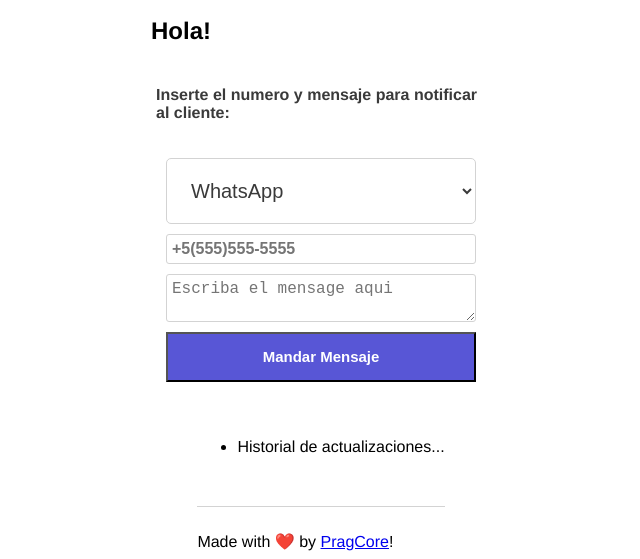
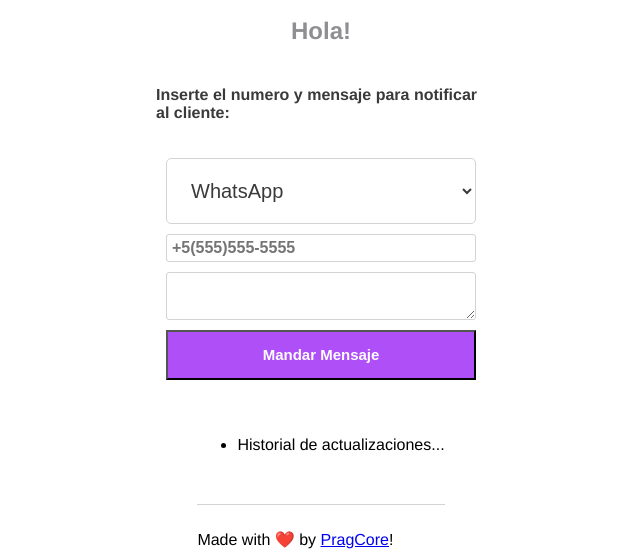
Before and after one commit to moyoteg/pragWash, a website: page views/index.html in a window 1280 px wide. Shown: the part 270-829 px from the top of the page, without its empty margins (319-959 px from the left). Drawn offline with Linux system fonts and the light colour scheme.

Commit message:
updated look

```diff
--- a/public/style.css
+++ b/public/style.css
@@ -19,13 +19,18 @@ h1 {
 }
 
 h2 {
-/*   color: #3a3a3a; */
+  color: #8E8E93;
 /*   margin-bottom: 5px; */
 /*   padding: 5px; */
   display: inline-block;
   width: 100%;
   max-width: 340px;
 /*   border-radius: 3px; */
+}
+
+h2.headerGreet {
+  text-align: center;
+  font-weight: bold;
 }
 
 .bold {
@@ -69,6 +74,7 @@ input {
   margin-bottom: 10px;
   padding: 5px;
   width: 100%;
+  height: 28px;
   border: 1px solid lightgrey;
   border-radius: 3px;
   font-size: 16px;
@@ -103,7 +109,7 @@ button {
   background: #1D62F0;
   color: white;
   border-style: outset;
-  background-color: #5856D6;
+  background-color: #ae4ff8;
   height: 50px;
   width: 100%;
   font: bold 15px arial, sans-serif;
--- a/views/index.html
+++ b/views/index.html
@@ -37,7 +37,7 @@
 
     <div class="flex-container">
 
-      <h2 class="bold" style="flex: 0 0 15px">Hola!</h2>
+      <h2 class="headerGreet" style="flex: 0 0 15px">Hola!</h2>
 
       <p>Inserte el numero y mensaje para notificar al cliente:</p>
 
@@ -55,7 +55,8 @@
 
         </select>
 
-        <textarea name="update" maxlength="100" placeholder="Escriba el mensage aqui"></textarea>
+        <textarea name="update" maxlength="100" placeholder="Escriba el mensage aqui">
+        </textarea>
 
         <button type="submit" id="submit-update">Mandar Mensaje</button>
 
```
